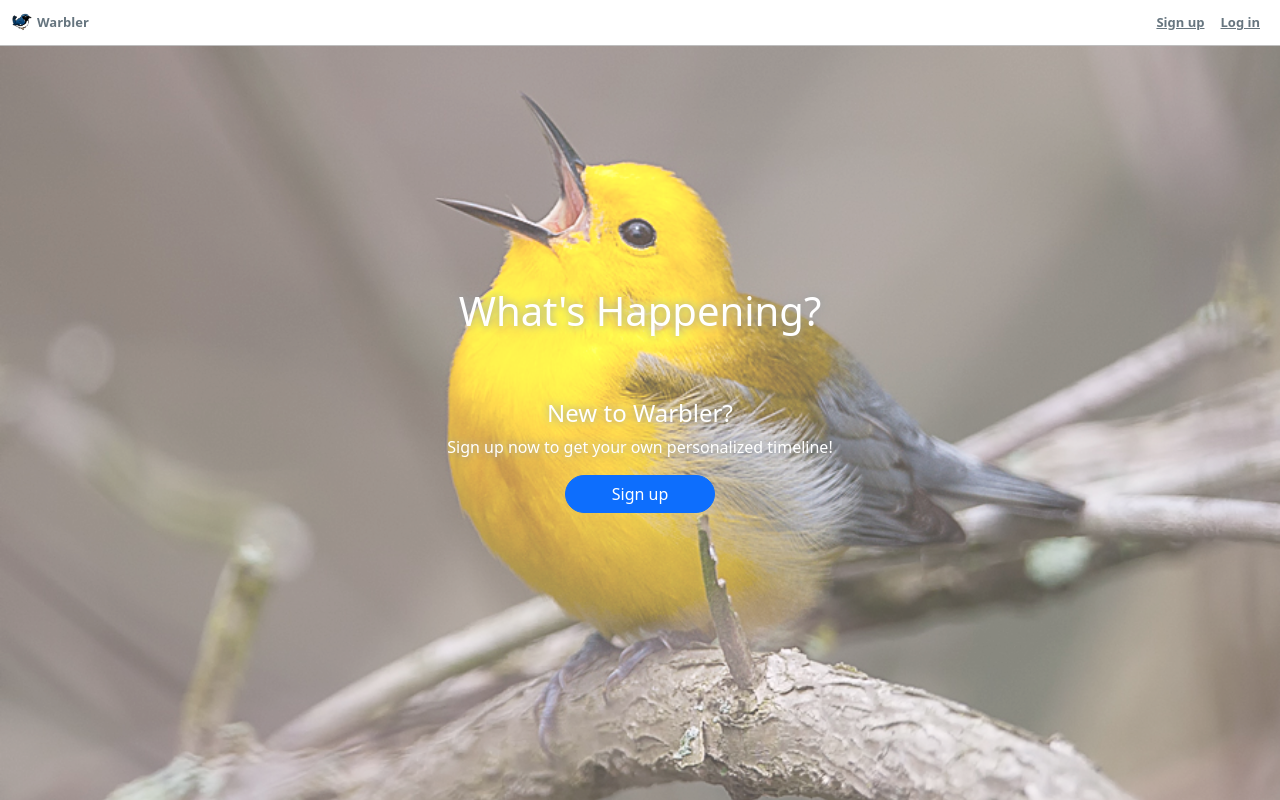
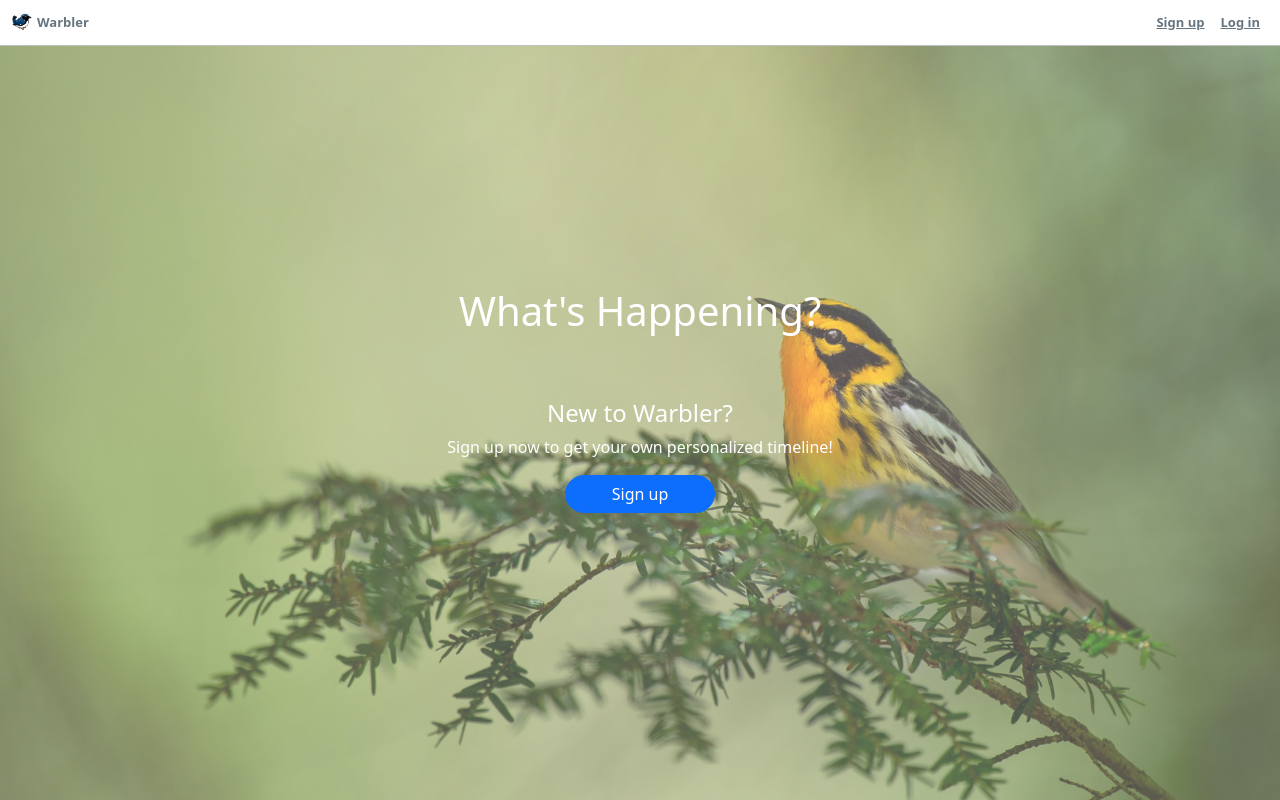
Before and after one commit to amathew195/flask-warbler, a Flask app: page / in a window 1280 px wide. Run offline with Flask 2, Linux system fonts and the light colour scheme.

Commit message:
updated background image, like button location, and installed gunicorn

```diff
--- a/app.py
+++ b/app.py
@@ -2,7 +2,7 @@ import os
 from dotenv import load_dotenv
 
 from flask import Flask, render_template, request, flash, redirect, session, g
-from flask_debugtoolbar import DebugToolbarExtension
+# from flask_debugtoolbar import DebugToolbarExtension
 from sqlalchemy.exc import IntegrityError
 from werkzeug.exceptions import Unauthorized
 
@@ -24,7 +24,7 @@ app.config['SQLALCHEMY_DATABASE_URI'] = (
 app.config['SQLALCHEMY_ECHO'] = False
 app.config['DEBUG_TB_INTERCEPT_REDIRECTS'] = False
 app.config['SECRET_KEY'] = os.environ['SECRET_KEY']
-toolbar = DebugToolbarExtension(app)
+# toolbar = DebugToolbarExtension(app)
 
 connect_db(app)
 
--- a/static/stylesheets/style.css
+++ b/static/stylesheets/style.css
@@ -304,6 +304,8 @@ nav+.container {
   color: #657786;
 }
 
+
+
 /* ==================== User cards on follower/following pages */
 
 .user-card {
@@ -399,13 +401,13 @@ p.card-bio {
   width: 100vw;
   left: 0;
   z-index: -1;
-  background-image: url("/static/images/signed-out-home.jpg");
+  background-image: url("/static/images/warbler-signed-out-home.jpg");
   background-size: cover;
   background-position: center center;
   color: #fff;
   text-align: center;
   padding: 1rem;
-  text-shadow: 0 0 8px #66757f;
+  text-shadow: 3 4 8px #66757f;
 }
 
 .home-hero .btn {
--- a/templates/users/like_button.html
+++ b/templates/users/like_button.html
@@ -1,5 +1,6 @@
-<form id="like_form" method="POST" action="/messages/{{ message.id }}/like"> {{g.csrf_form.hidden_tag()}}
+<form id="like_form" class="messages-like" method="POST" action="/messages/{{ message.id }}/like">
+  {{g.csrf_form.hidden_tag()}}
   <input type="hidden" name="last_page" value="{{ request.path }}">
-  <button style="position: relative; z-index:1" class="btn btn-link"><i
+  <button style="position: relative; z-index:1 like-button" class="btn btn-link"><i
       class="bi bi-star{% if message in g.user.liked_messages %}-fill{% endif %}"></i></button>
 </form>
```
Also changed, not shown: static/images/warbler-signed-out-home.jpg (added), static/images/warbler2-signed-out-home.jpeg (added).
